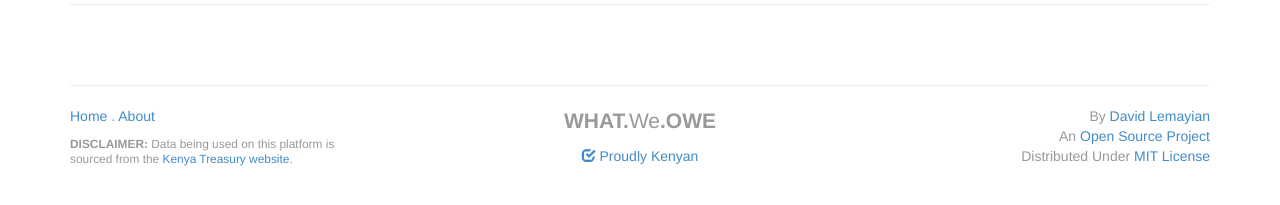
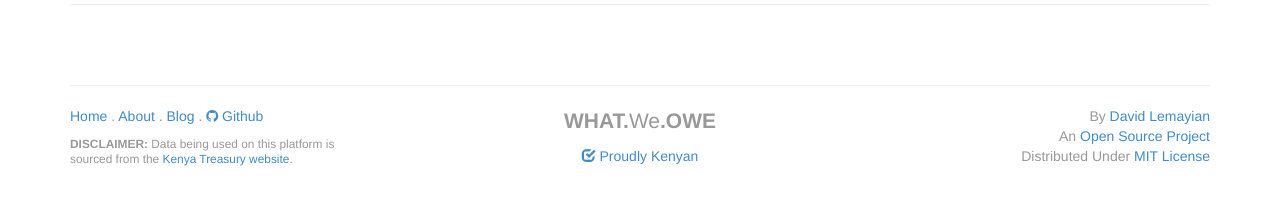
Before and after one commit to DavidLemayian/WhatWeOwe, a Jekyll site: the page built from index.html, in a window 1280 px wide. Shown: the part 591-796 px from the top of the page. Built offline with Jekyll 4.4.1, drawn with Linux system fonts in a browser that asks for light colours; nearby versions of some CDN libraries.

Commit message:
Responsive footer.

```diff
--- a/_layouts/default.html
+++ b/_layouts/default.html
@@ -80,27 +80,48 @@
 
 	    <footer class="container" style="padding-bottom: 30px;">
 	    	<hr />
-	    	<div class="row">
-	    		<div class="col-lg-4">
+	    	<!-- Not Phone -->
+	    	<div class="row hidden-xs">
+	    		<div class="col-sm-4">
 	    			<p class="text-muted" style="margin-bottom: 10px;">
 	    				<a href="/">Home</a> .
-	    				<a href="/about">About</a>
+	    				<a href="/about">About</a> .
+	    				<a href="/blog">Blog</a> .
+	    				<a href="http://github.com/DavidLemayian/WhatWeOwe" target="_blank"><i class="icon-github"></i> Github</a>
 	    			</p>
 	    			<p class="text-muted" style="margin-bottom: 0; max-width: 300px; line-height: 100%;"><small>
 	    				<b>DISCLAIMER:</b> Data being used on this platform is sourced from the <a href="http://treasury.go.ke" target="_blank">Kenya Treasury website</a>.
 	    			</small></p>
 	    		</div>
-	    		<div class="col-lg-4" style="text-align: center;">
+	    		<div class="col-sm-4" style="text-align: center;">
 	    			<p class="lead text-muted" style="margin-bottom: 10px;"><b>WHAT.</b>We<b>.OWE</b></p>
 	    			<p class="text-muted"><a href="http://davidlemayian.com" target="_blank">
 	    				<span class="glyphicon glyphicon-check"></span> Proudly Kenyan</a>
 	    			</p>
 	    		</div>
-	    		<div class="col-lg-4" style="text-align: right;">
+	    		<div class="col-sm-4" style="text-align: right;">
 	    			<p class="text-muted" style="margin-bottom: 0;">By <a href="http://davidlemayian.com" target="_blank">David Lemayian</a></p>
 	    			<p class="text-muted" style="margin-bottom: 0;">An <a href="http://opensource.org" target="_blank">Open Source Project</a></p>
 	    			<p class="text-muted" style="margin-bottom: 0;">Distributed Under <a href="http://github.com/DavidLemayian/DebtCounter/master/LICENSE" target="_blank">MIT License</a></p>
 	    		</div>
+	    	</div>
+
+	    	<!-- Phone -->
+	    	<div class="text-center visible-xs">
+	    		<p class="lead text-muted" style="margin-bottom: 10px;"><b>WHAT.</b>We<b>.OWE</b></p>
+	    		<p class="text-muted" style="margin-bottom: 10px;">
+	    			<a href="/">Home</a> .
+	    			<a href="/about">About</a> .
+	    			<a href="/blog">Blog</a> .
+	    			<a href="http://github.com/DavidLemayian/WhatWeOwe" target="_blank"><i class="icon-github"></i> Github</a>
+	    		</p>
+	    		<p class="text-muted" style="margin-bottom: 30px;">
+	    			An <a href="http://opensource.org" target="_blank">Open Source Project</a> by <a href="http://davidlemayian.com" target="_blank">David Lemayian</a> distributed under the <a href="http://github.com/DavidLemayian/DebtCounter/master/LICENSE" target="_blank">MIT License</a>.
+	    		</p>
+	    		<p class="text-muted"><a href="http://davidlemayian.com" target="_blank">
+	    			<span class="glyphicon glyphicon-check"></span> Proudly Kenyan</a>
+	    		</p>
+
 	    	</div>
 	    </footer>
 
```
